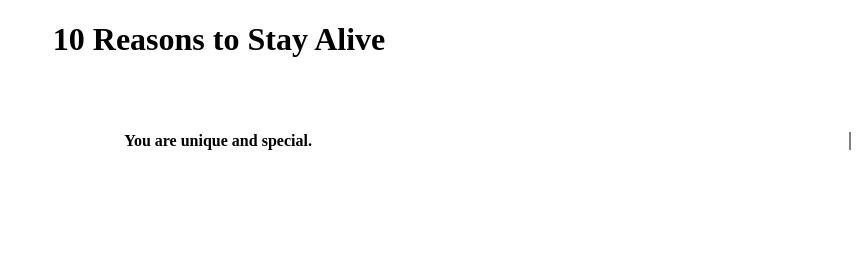
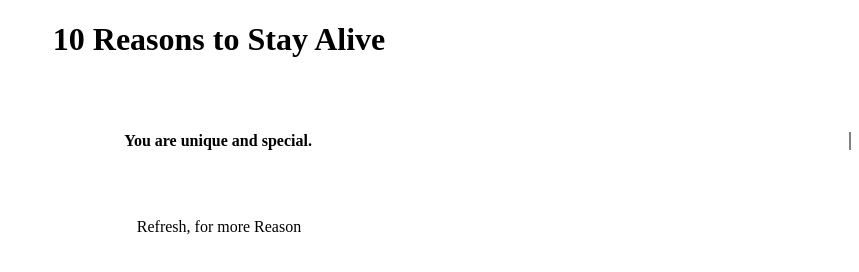
Before and after one commit to DewaAlher/Reason-To-Stay-Alive, a plain HTML site: page index.html in a window 1280 px wide. Shown: the whole page, without its empty margins (421-1280 px from the left). Drawn offline with Linux system fonts and the light colour scheme.

Commit message:
Update index.html

```diff
--- a/index.html
+++ b/index.html
@@ -29,7 +29,9 @@
     <br>
     <br>
     <p id="reason"></p>
-
+<br>
+    <br>
+    <p>Refresh, for more Reason</p>
     <script src="app.js"></script>
 </body>
 </html>
```
